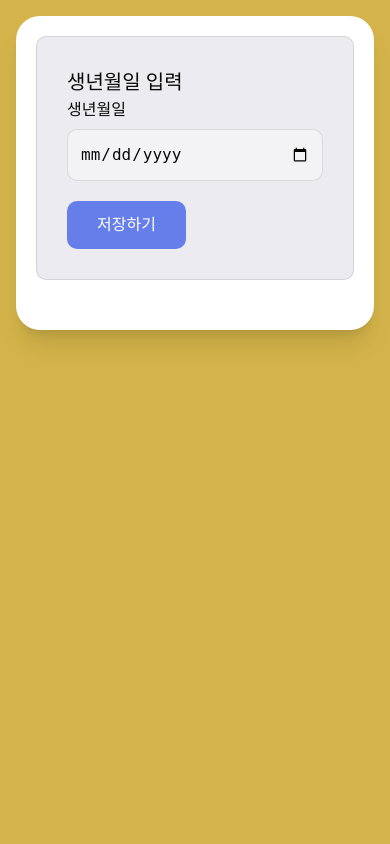
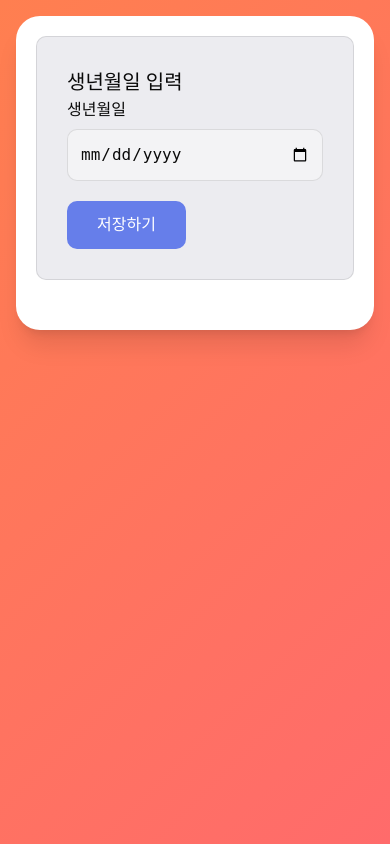
Before and after one commit to abenuhappy/life_quotes, a Flask app: page / in a window 390 px wide. Run offline with Flask 3, Linux system fonts and the light colour scheme.

Commit message:
Fix: 컬러 고정, 코랄 그라데이션 적용 및 에러 처리 개선
- 오늘 날짜 내 컬러 고정 (리플래시 시 동일 색상 유지)
- 기본 배경색 및 quote-card를 코랄 그라데이션으로 변경
- 생년월일 저장 이벤트 리스너를 DOMContentLoaded 안으로 이동
- API 에러 응답 처리 개선 (404, 400 상태 코드 처리)
- 모바일 반응형 .top-menu 하단 여백 추가 (20px)

```diff
--- a/app.py
+++ b/app.py
@@ -335,28 +335,16 @@ def get_daily():
                 'error': f'명언을 가져오는 중 오류가 발생했습니다: {str(e)}'
             }), 500
 
-        # 오늘의 컬러 추천 (중복 회피)
+        # 오늘의 컬러 추천 (날짜 기반 고정, 중복 회피는 다른 날짜에만 적용)
         try:
-            color = None
-            max_attempts = 10
-            for attempt in range(max_attempts):
-                # 날짜 기반 컬러 가져오기
-                date_str = get_kst_now().strftime('%Y-%m-%d')
-                # 시도 횟수를 시드에 추가
-                temp_color = color_suggester.suggest_color(birth_date, date_str=f"{date_str}_{attempt}")
-                color_name = temp_color.get('name', '')
+            # 오늘 날짜로 색상 가져오기 (같은 날짜에는 항상 같은 색상)
+            date_str = get_kst_now().strftime('%Y-%m-%d')
+            color = color_suggester.suggest_color(birth_date, date_str=date_str)
+            color_name = color.get('name', '')
 
-                # 중복 회피 확인
-                if not history_service.should_avoid(user_id, 'color', color_name):
-                    color = temp_color
-                    history_service.record_view(user_id, 'color', color_name)
-                    break
-
-            # 모든 시도 실패 시 마지막 컬러 사용
-            if color is None:
-                color = color_suggester.suggest_color(birth_date)
-                color_name = color.get('name', '')
-                history_service.record_view(user_id, 'color', color_name)
+            # 오늘 날짜의 색상은 항상 사용 (날짜 기반 고정)
+            # 히스토리 기록은 하지 않음 (같은 날짜에는 항상 같은 색상이 나와야 하므로)
+            # 중복 회피는 다음 날짜의 색상 선택 시에만 적용됨
         except Exception as e:
             print(f"컬러 추천 오류: {e}")
             color = None
--- a/static/css/style.css
+++ b/static/css/style.css
@@ -142,7 +142,7 @@ input {
 
 body {
     font-family: 'Segoe UI', Tahoma, Geneva, Verdana, sans-serif;
-    background: #d4b44a;
+    background: linear-gradient(135deg, #FF7F50 0%, #FF6B6B 100%); /* 코랄 그라데이션 */
     min-height: 100vh;
     padding: 16px;
     color: var(--foreground);
@@ -375,7 +375,7 @@ header h1 {
     .top-menu {
         gap: 16px;
         padding: 16px;
-        margin: 0 -16px 0 -16px;
+        margin: 0 -16px 20px -16px;
         flex-wrap: nowrap;
     }
 
@@ -745,7 +745,7 @@ section {
 }
 
 .quote-card {
-    background: linear-gradient(to bottom right, #b8984a, #a08840); /* bg-gradient-to-br from-[#b8984a] to-[#a08840] */
+    background: linear-gradient(to bottom right, #FF7F50, #FF6B6B); /* 코랄 그라데이션 */
     color: white;
     padding: 32px; /* p-8 */
     border-radius: 1rem; /* rounded-2xl */
--- a/static/js/app.js
+++ b/static/js/app.js
@@ -145,12 +145,15 @@ document.addEventListener('DOMContentLoaded', async () => {
     // 생년월일 정보 가져오기 (공유용)
     try {
         const response = await fetch(`${API_BASE}/api/birthday/${userId}`);
+        if (response.ok) {
             const data = await response.json();
             if (data.success && data.data.birth_date) {
                 currentBirthDate = data.data.birth_date;
             }
+        }
+        // 404는 생년월일이 없는 정상적인 경우이므로 조용히 처리
     } catch (error) {
-        console.error('생년월일 조회 오류:', error);
+        // 네트워크 에러 등은 조용히 처리 (콘솔 에러 제거)
     }
 
     // 자정 자동 새로고침 설정
@@ -166,6 +169,74 @@ document.addEventListener('DOMContentLoaded', async () => {
             checkDateAndUpdate();
         }
     });
+
+    // 생년월일 저장 이벤트 리스너 등록 (DOMContentLoaded 안에서)
+    if (birthdayForm) {
+        birthdayForm.addEventListener('submit', async (e) => {
+            e.preventDefault();
+
+            const birthDate = document.getElementById('birthDate').value;
+            if (!birthDate) {
+                showMessage(birthdayMessage, '생년월일을 입력해주세요.', 'error');
+                return;
+            }
+
+            // 공유용 데이터 저장
+            currentBirthDate = birthDate;
+
+            showLoading(true);
+            hideMessage(birthdayMessage);
+
+            try {
+                const response = await fetch(`${API_BASE}/api/birthday`, {
+                    method: 'POST',
+                    headers: {
+                        'Content-Type': 'application/json'
+                    },
+                    body: JSON.stringify({
+                        user_id: userId,
+                        birth_date: birthDate
+                    })
+                });
+
+                if (!response.ok) {
+                    const errorData = await response.json().catch(() => ({ error: '서버 오류가 발생했습니다.' }));
+                    showMessage(birthdayMessage, errorData.error || `저장에 실패했습니다. (${response.status})`, 'error');
+                    showLoading(false);
+                    return;
+                }
+
+                const data = await response.json();
+
+                if (data.success) {
+                    showMessage(birthdayMessage, '생년월일이 저장되었습니다! 새로운 명언을 불러옵니다...', 'success');
+                    setTimeout(() => {
+                        birthdaySection.style.display = 'none';
+                        quoteSection.style.display = 'block';
+                        updateSubtitle(birthDate);
+                        // 헤더 및 메뉴 표시
+                        const headerSection = document.getElementById('headerSection');
+                        const topMenu = document.getElementById('topMenu');
+                        if (headerSection) {
+                            headerSection.style.display = 'block';
+                        }
+                        if (topMenu) {
+                            topMenu.style.display = 'flex';
+                        }
+                        // 생년월일 변경 시 즉시 새로운 명언 로드
+                        loadDailyQuote();
+                    }, 500);
+                } else {
+                    showMessage(birthdayMessage, data.error || '저장에 실패했습니다.', 'error');
+                }
+            } catch (error) {
+                console.error('생년월일 저장 오류:', error);
+                showMessage(birthdayMessage, '오류가 발생했습니다: ' + error.message, 'error');
+            } finally {
+                showLoading(false);
+            }
+        });
+    }
 
     // 탭 메뉴 클릭 시 해당 섹션으로 스크롤 및 active 상태 관리
     const tabItems = document.querySelectorAll('.tab-item');
@@ -251,6 +322,15 @@ document.addEventListener('DOMContentLoaded', async () => {
 async function checkSavedBirthday() {
     try {
         const response = await fetch(`${API_BASE}/api/birthday/${userId}`);
+        if (!response.ok) {
+            // 404는 생년월일이 없는 정상적인 경우이므로 조용히 처리
+            if (response.status === 404) {
+                return false;
+            }
+            // 다른 에러는 로그만 남기고 false 반환
+            console.warn('생년월일 확인 실패:', response.status);
+            return false;
+        }
         const data = await response.json();
         if (data.success && data.data.birth_date) {
             updateSubtitle(data.data.birth_date);
@@ -258,7 +338,7 @@ async function checkSavedBirthday() {
         }
         return false;
     } catch (error) {
-        console.error('생년월일 확인 오류:', error);
+        // 네트워크 에러 등은 조용히 처리 (콘솔 에러 제거)
         return false;
     }
 }
@@ -271,9 +351,14 @@ async function updateSubtitle(birthDate = null) {
         // 생년월일 가져오기
         try {
             const response = await fetch(`${API_BASE}/api/birthday/${userId}`);
+            if (response.ok) {
                 const data = await response.json();
                 if (data.success && data.data.birth_date) {
                     birthDate = data.data.birth_date;
+                } else {
+                    subtitle.textContent = '생년월일에 맞춘 매일 다른 명언 또는 시를 제공합니다';
+                    return;
+                }
             } else {
                 subtitle.textContent = '생년월일에 맞춘 매일 다른 명언 또는 시를 제공합니다';
                 return;
@@ -297,63 +382,6 @@ async function updateSubtitle(birthDate = null) {
     }
 }
 
-// 생년월일 저장
-birthdayForm.addEventListener('submit', async (e) => {
-    e.preventDefault();
-
-    const birthDate = document.getElementById('birthDate').value;
-    if (!birthDate) {
-        showMessage(birthdayMessage, '생년월일을 입력해주세요.', 'error');
-        return;
-    }
-
-    // 공유용 데이터 저장
-    currentBirthDate = birthDate;
-
-    showLoading(true);
-    hideMessage(birthdayMessage);
-
-    try {
-        const response = await fetch(`${API_BASE}/api/birthday`, {
-            method: 'POST',
-            headers: {
-                'Content-Type': 'application/json'
-            },
-            body: JSON.stringify({
-                user_id: userId,
-                birth_date: birthDate
-            })
-        });
-
-        const data = await response.json();
-
-        if (data.success) {
-            showMessage(birthdayMessage, '생년월일이 저장되었습니다! 새로운 명언을 불러옵니다...', 'success');
-            setTimeout(() => {
-                birthdaySection.style.display = 'none';
-                quoteSection.style.display = 'block';
-                updateSubtitle(birthDate);
-                // 헤더 및 메뉴 표시
-                const headerSection = document.getElementById('headerSection');
-                const topMenu = document.getElementById('topMenu');
-                if (headerSection) {
-                    headerSection.style.display = 'block';
-                }
-                if (topMenu) {
-                    topMenu.style.display = 'flex';
-                }
-                // 생년월일 변경 시 즉시 새로운 명언 로드
-                loadDailyQuote();
-            }, 500);
-        } else {
-            showMessage(birthdayMessage, data.error || '저장에 실패했습니다.', 'error');
-        }
-    } catch (error) {
-        showMessage(birthdayMessage, '오류가 발생했습니다: ' + error.message, 'error');
-    } finally {
-        showLoading(false);
-    }
-});
 
 // 오늘의 명언/시 로드
 async function loadDailyQuote() {
@@ -362,6 +390,34 @@ async function loadDailyQuote() {
 
     try {
         const response = await fetch(`${API_BASE}/api/daily?user_id=${userId}`);
+
+        if (!response.ok) {
+            // 응답이 실패한 경우 JSON 파싱 시도
+            const errorData = await response.json().catch(() => ({
+                error: '서버 오류가 발생했습니다.',
+                requires_birthday: response.status === 400
+            }));
+
+            if (errorData.requires_birthday || response.status === 400) {
+                // 생년월일 입력 섹션으로 돌아가기
+                birthdaySection.style.display = 'block';
+                quoteSection.style.display = 'none';
+                const headerSection = document.getElementById('headerSection');
+                const topMenu = document.getElementById('topMenu');
+                if (headerSection) {
+                    headerSection.style.display = 'none';
+                }
+                if (topMenu) {
+                    topMenu.style.display = 'none';
+                }
+                showMessage(birthdayMessage, errorData.error || '생년월일을 먼저 입력해주세요.', 'error');
+            } else {
+                showError(errorData.error || '명언을 불러올 수 없습니다.');
+            }
+            showLoading(false);
+            return;
+        }
+
         const data = await response.json();
 
         if (data.success) {
@@ -670,10 +726,22 @@ function applyQuoteCardColor(color) {
     const quoteCard = document.getElementById('quoteCard');
     if (!quoteCard) return;
 
+    // color가 없으면 코랄 그라데이션 유지
+    if (!color || !color.hex) {
+        quoteCard.style.background = 'linear-gradient(to bottom right, #FF7F50, #FF6B6B)'; // 코랄 그라데이션
+        quoteCard.style.color = '#ffffff'; // 밝은 텍스트
+        return;
+    }
+
     const hex = color.hex;
     const rgb = color.rgb || hexToRgb(hex);
 
-    if (!rgb) return;
+    if (!rgb) {
+        // RGB 변환 실패 시 코랄 그라데이션 유지
+        quoteCard.style.background = 'linear-gradient(to bottom right, #FF7F50, #FF6B6B)';
+        quoteCard.style.color = '#ffffff';
+        return;
+    }
 
     // 컬러의 밝기 계산
     const brightness = (rgb[0] * 299 + rgb[1] * 587 + rgb[2] * 114) / 1000;
@@ -827,13 +895,15 @@ document.getElementById('editBirthdayBtn').addEventListener('click', async () =>
     // 저장된 생년월일 가져오기
     try {
         const response = await fetch(`${API_BASE}/api/birthday/${userId}`);
+        if (response.ok) {
             const data = await response.json();
-
             if (data.success && data.data.birth_date) {
                 // 기존 생년월일을 입력 필드에 설정
                 document.getElementById('birthDate').value = data.data.birth_date;
                 currentBirthDate = data.data.birth_date;
             }
+        }
+        // 404는 생년월일이 없는 정상적인 경우이므로 조용히 처리
     } catch (error) {
         console.error('생년월일 조회 오류:', error);
     }
```
Lines whose indentation alone changed are shown as unchanged.
